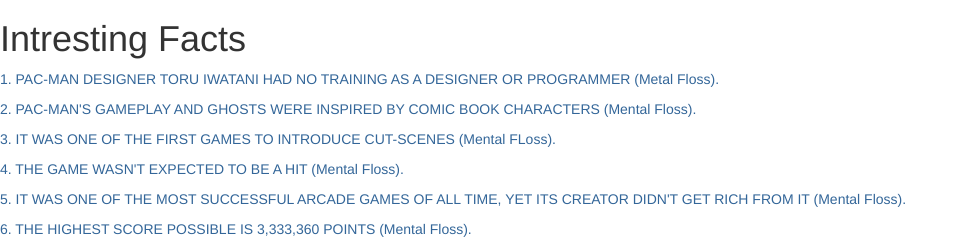
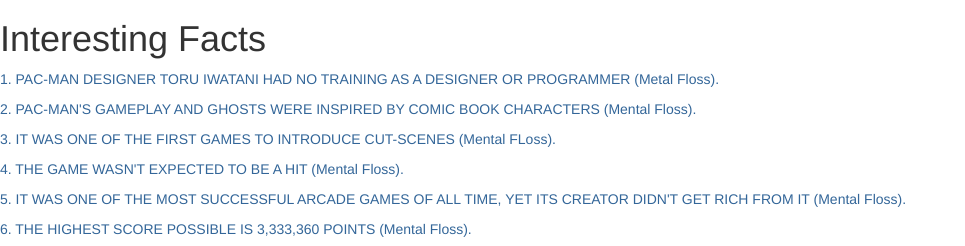
Before and after one commit to nathanlee27/History-of-Games, a Flask app: page /pacman/ in a window 1280 px wide. Shown: the part 652-898 px from the top of the page, without its empty margins (0-965 px from the left). Run offline with Flask 2, Linux system fonts and the light colour scheme; some libraries are stand-ins or nearby versions.

Commit message:
spelling error

```diff
--- a/templates/pacman.html
+++ b/templates/pacman.html
@@ -44,7 +44,7 @@
      alt="W3Schools.com" style="width:400px;height:240px;">
     </p>
 
- <h1>Intresting Facts</h1>
+ <h1>Interesting Facts</h1>
   <p class="important">
       1. PAC-MAN DESIGNER TORU IWATANI HAD NO TRAINING AS A DESIGNER OR PROGRAMMER (Metal Floss).
   </p>
```
